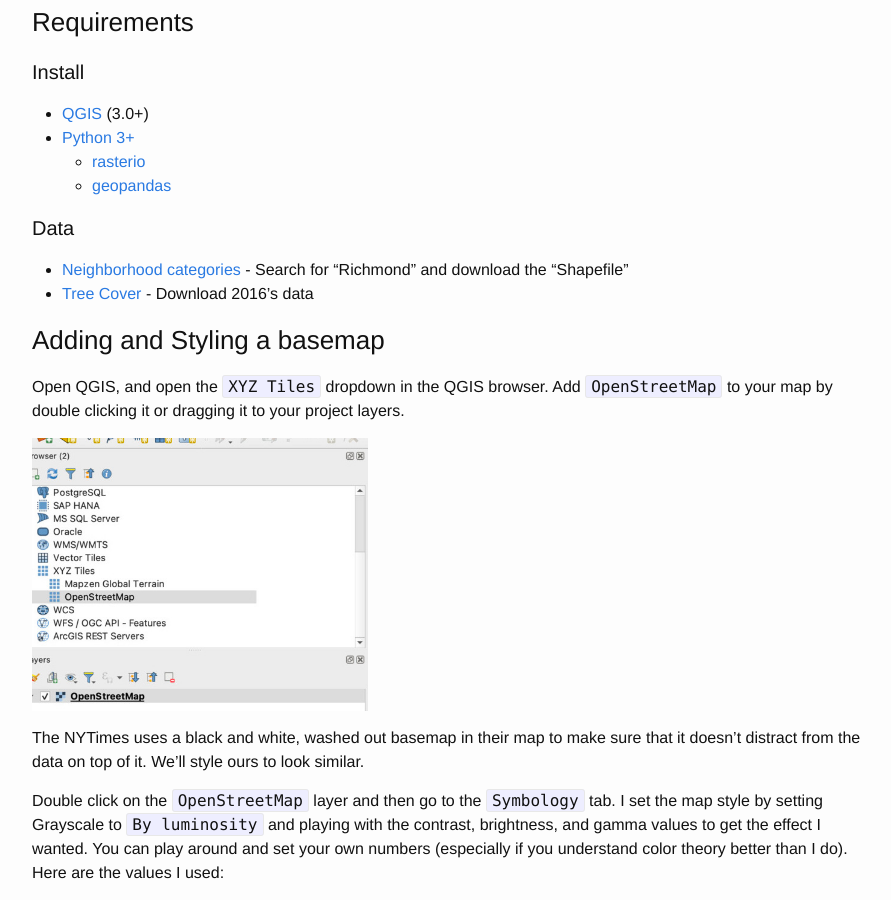
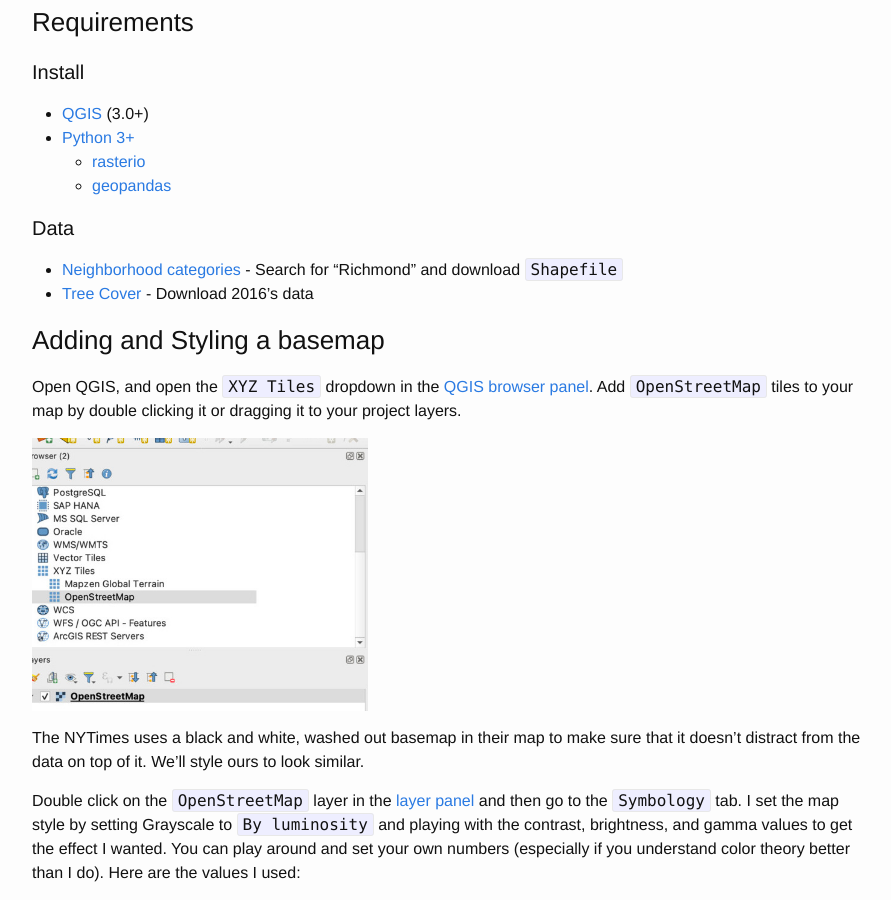
Before and after one commit to joannecheng/joannecheng.github.io, a Jekyll site: the page built from _posts/2023-09-12-recreating-richmond-map-part1.markdown, in a window 1280 px wide and 900 px high, scrolled down 1425 px. Shown: the whole window, without its empty margins (188-1079 px from the left). Built offline with Jekyll 4.4.1, drawn with Linux system fonts in a browser that asks for light colours; nearby versions of some CDN libraries; library files that are not in the unit come from our copies.

Commit message:
more small edits...

```diff
--- a/_posts/2023-09-12-recreating-richmond-map-part1.markdown
+++ b/_posts/2023-09-12-recreating-richmond-map-part1.markdown
@@ -54,15 +54,16 @@
 
 ### Adding and Styling a basemap
 
-Open QGIS, and open the `XYZ Tiles` dropdown in the QGIS browser.
-Add `OpenStreetMap` to your map by double clicking it or dragging it to your project layers.
+Open QGIS, and open the `XYZ Tiles` dropdown in the [QGIS browser panel](https://www.qgistutorials.com/en/docs/using_qgis_browser.html).
+Add `OpenStreetMap` tiles to your map by double clicking it or dragging it to your project layers.
 
 <img src="{{site.url}}/assets/img/posts/2023-09-richmond-nytimes/02_adding_osm_layer_small.jpg" width="40%" />
 
 The NYTimes uses a black and white, washed out basemap in their map to make sure that it doesn't distract from the data on top of it.
 We'll style ours to look similar.
 
-Double click on the `OpenStreetMap` layer and then go to the `Symbology` tab.
+Double click on the `OpenStreetMap` layer in the [layer panel](https://www.qgistutorials.com/en/docs/using_qgis_browser.html)
+and then go to the `Symbology` tab.
 I set the map style by setting Grayscale to `By luminosity` and playing with the contrast, brightness, and gamma values to get the effect I wanted.
 You can play around and set your own numbers (especially if you understand color theory better than I do).
 Here are the values I used:
```
Also changed, not shown: other parts of _posts/2023-09-12-recreating-richmond-map-part1.markdown (+1 -1 lines).
